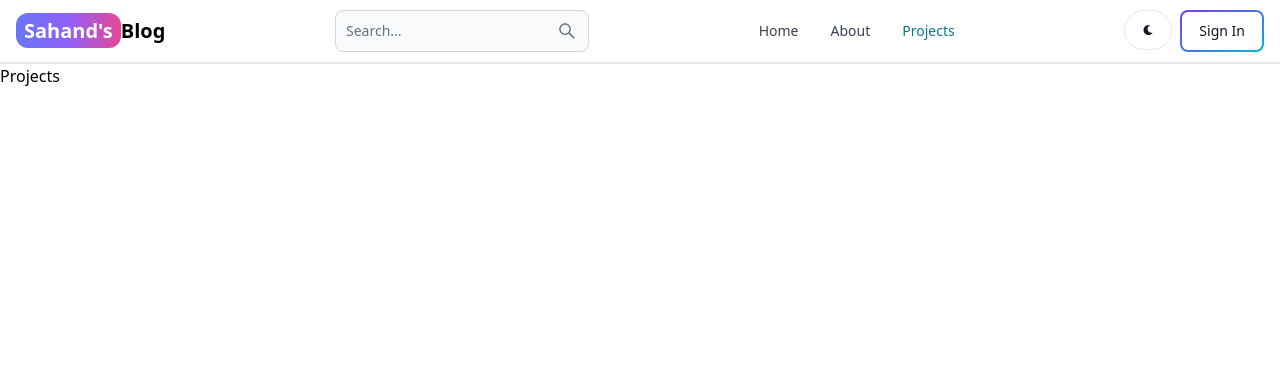
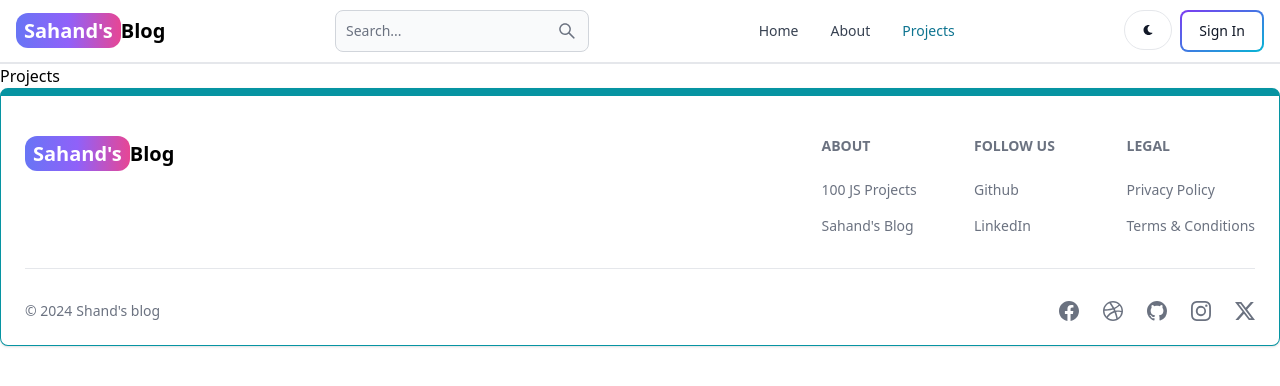
Before and after one commit to err-abhishek/mern-blog, a React (Vite) app in the folder frontend/: page /projects in a window 1280 px wide. Shown: the top 386 px of the page. Built offline with nearby package versions, Linux system fonts and the light colour scheme.

Commit message:
create and footer component

```diff
--- a/frontend/src/App.jsx
+++ b/frontend/src/App.jsx
@@ -6,6 +6,8 @@
 import SignUp from "./pages/SignUp";
 import Projects from "./pages/Projects";
 import Header from "./components/Header";
+import FooterCom from "./components/Footer";
+
 function App() {
   return (
     <BrowserRouter>
@@ -18,6 +20,7 @@
         <Route path="/sign-up" element={<SignUp />} />
         <Route path="/projects" element={<Projects />} />
       </Routes>
+      <FooterCom></FooterCom>
     </BrowserRouter>
   );
 }
--- /dev/null
+++ b/frontend/src/components/Footer.jsx
@@ -0,0 +1,83 @@
+import { Footer, FooterIcon } from "flowbite-react";
+import React from "react";
+import { Link } from "react-router-dom";
+import {BsFacebook,BsInstagram,BsGithub,BsTwitterX,BsDribbble} from 'react-icons/bs';
+export default function FooterCom() {
+  return (
+    <Footer container className="border border-t-8 border-teal-500">
+      <div className="w-full max-w-7xl mx-auto">
+        <div className="grid w-full justify-between sm:flex md:grid-cols-1">
+          <div className="mt-5">
+            <Link
+              to="/"
+              className=" self-center whitespace-nowrap text-lg sm:text-xl font-semibold dark:text-white"
+            >
+              <span className="px-2 py-1 bg-gradient-to-r from-indigo-500 via-purple-500 to-pink-500 rounded-xl text-white">
+                Sahand's
+              </span>
+              Blog
+            </Link>
+          </div>
+          <div className="grid grid-cols-2 gap-8 mt-4 sm:grid-cols-3 sm:gap-6">
+            <div>
+              <Footer.Title title="About" />
+              <Footer.LinkGroup col>
+                <Footer.Link
+                  href="https://www.100jsprojects.com"
+                  target="_blank"
+                  rel="noopener noreferrer"
+                >
+                  100 JS Projects
+                </Footer.Link>
+                <Footer.Link
+                  href="/about"
+                  target="_blank"
+                  rel="noopener noreferrer"
+                >
+                  Sahand's Blog
+                </Footer.Link>
+              </Footer.LinkGroup>
+            </div>
+            <div>
+              <Footer.Title title="Follow us" />
+              <Footer.LinkGroup col>
+                <Footer.Link
+                  href="https://github.com/err-abhishek/mern-blog"
+                  target="_blank"
+                  rel="noopener noreferrer"
+                >
+                  Github
+                </Footer.Link>
+                <Footer.Link
+                  href="https://www.linkedin.com/in/er-abhishek/"
+                  target="_blank"
+                  rel="noopener noreferrer"
+                >
+                  LinkedIn
+                </Footer.Link>
+              </Footer.LinkGroup>
+            </div>
+            <div>
+              <Footer.Title title="Legal" />
+              <Footer.LinkGroup col>
+                <Footer.Link href="#">Privacy Policy</Footer.Link>
+                <Footer.Link href="#">Terms &amp; Conditions</Footer.Link>
+              </Footer.LinkGroup>
+            </div>
+          </div>
+        </div>
+        <Footer.Divider/>
+        <div className="w-full sm:flex sm:items-center sm:justify-between">
+            <Footer.Copyright href="#" by="Shand's blog" year={new Date().getFullYear()}/>
+            <div className="flex gap-6 sm:mt-0 mt-4 sm:justify-center">
+                <FooterIcon href="#" icon={BsFacebook}/>
+                <FooterIcon href="#" icon={BsDribbble}/>
+                <FooterIcon href="#" icon={BsGithub}/>
+                <FooterIcon href="#" icon={BsInstagram}/>
+                <FooterIcon href="#" icon={BsTwitterX}/>
+            </div>
+        </div>
+      </div>
+    </Footer>
+  );
+}
```
